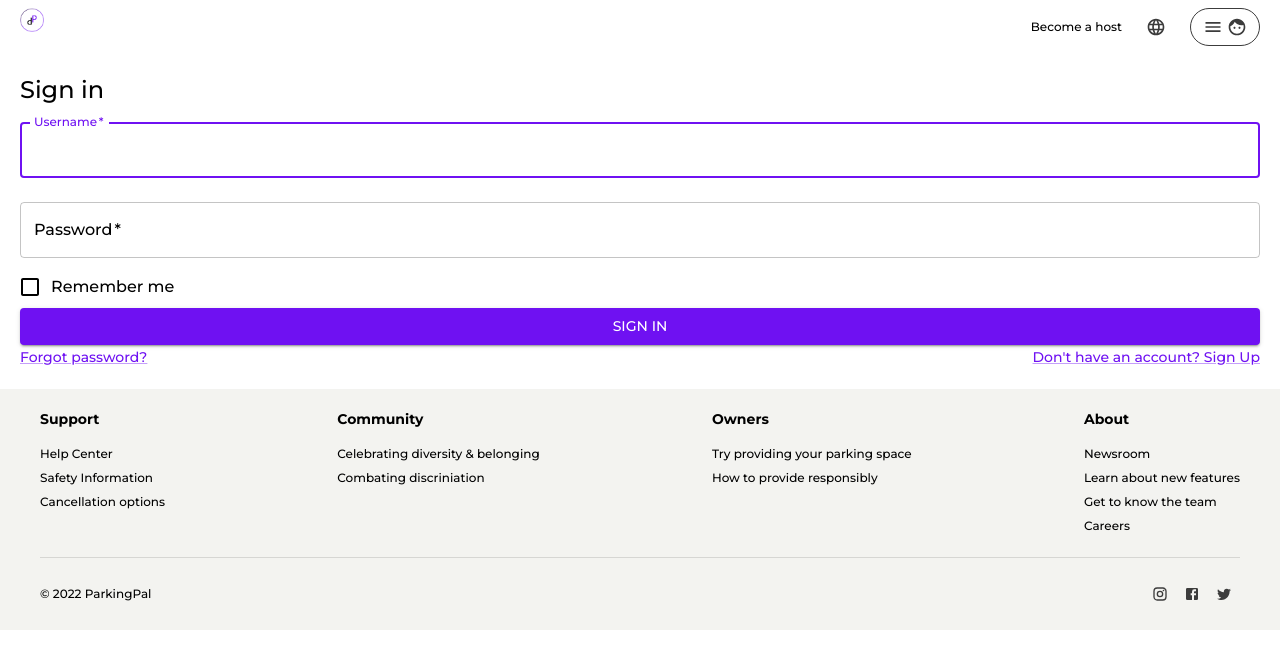
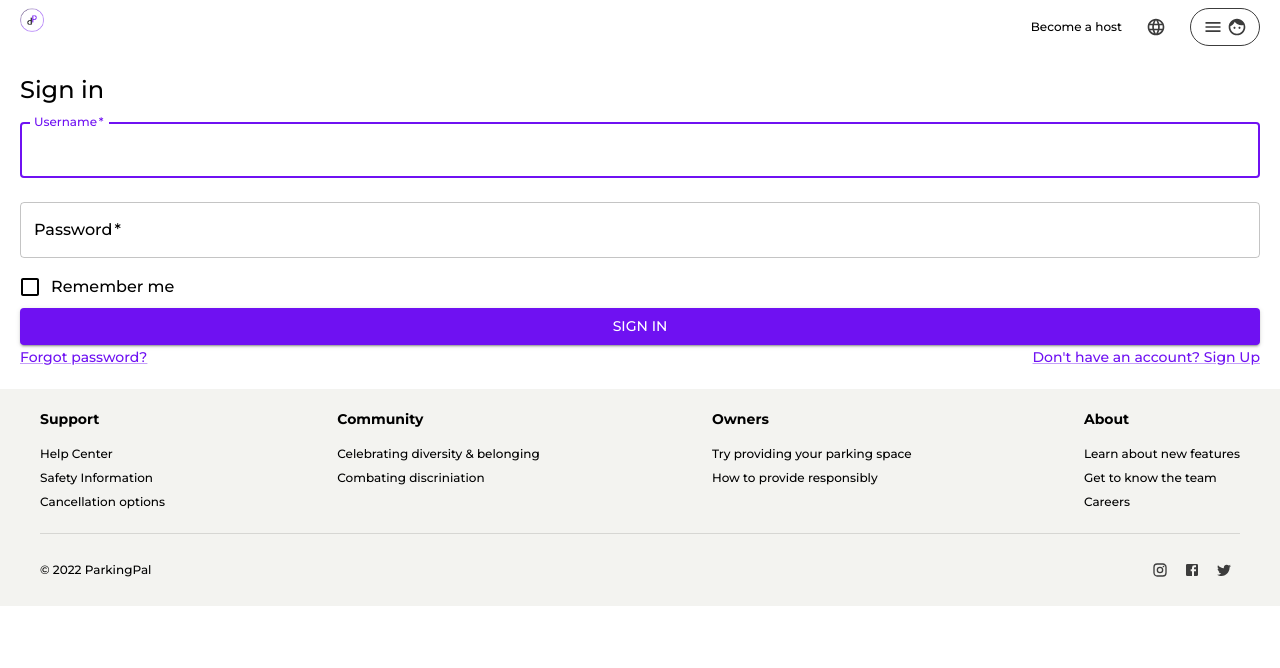
Before and after one commit to tessaRuckstuhl/ParkingPal, a React (Create React App) app in the folder client/: page / in a window 1280 px wide. Shown: the top 668 px of the page. Built offline with nearby package versions, Linux system fonts and the light colour scheme.

Commit message:
rm newsroom link

```diff
--- a/client/src/layout/Footer.js
+++ b/client/src/layout/Footer.js
@@ -29,7 +29,6 @@ const Footer = () => {
     {
       sectionTitle: 'About',
       links: [
-        { link: '/404', linkTitle: 'Newsroom' },
         { link: '/404', linkTitle: 'Learn about new features' },
         { link: '/404', linkTitle: 'Get to know the team' },
         { link: '/404', linkTitle: 'Careers' },
```
